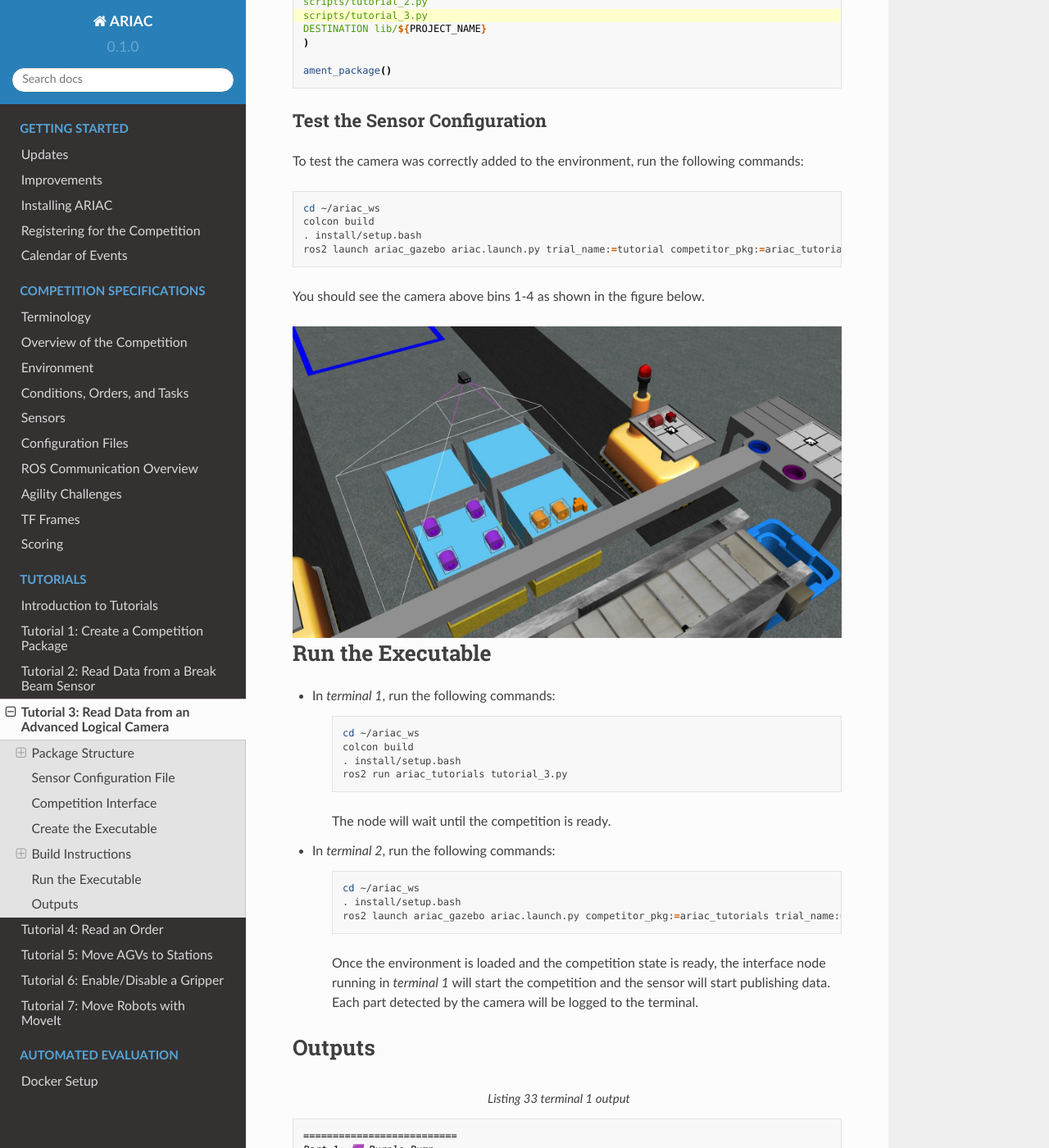
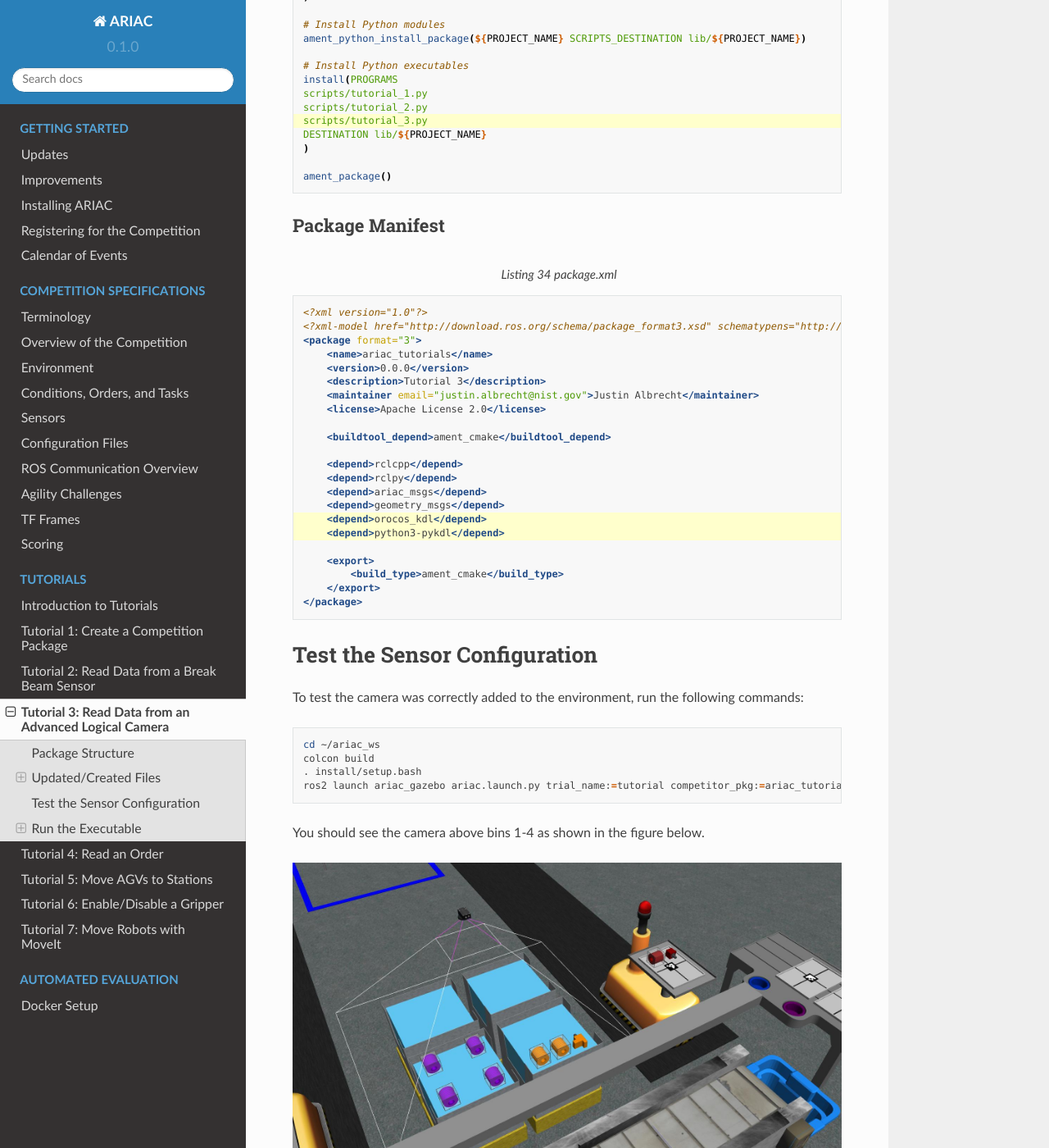
Before and after one commit to usnistgov/ARIAC, a Sphinx documentation site: the page built from docs/tutorials/tutorial_3.rst, in a window 1280 px wide and 1400 px high, scrolled down 8456 px. Shown: the whole window at 82% size. Built offline with Sphinx 7.4.7 and the Read the Docs theme 2.0.0, drawn with Linux system fonts in a browser that asks for light colours; some of the changed text lies outside the part shown.

Commit message:
updated documentation

```diff
--- a/docs/tutorials/tutorial_3.rst
+++ b/docs/tutorials/tutorial_3.rst
@@ -13,9 +13,9 @@
 .. role:: inline-bash(code)
     :language: bash
 
-=========================================================
+*****************************************************
 Tutorial 3: Read Data from an Advanced Logical Camera
-=========================================================
+*****************************************************
 
 .. admonition:: Tutorial 3
   :class: attention
@@ -39,7 +39,7 @@
 
 
 Package Structure
---------------------------------------------
+=================
 
 Updates and additions that are specific to :inline-tutorial:`tutorial 3`  are highlighted in the tree below.
 
@@ -493,6 +494,36 @@
 
     ament_package()
 
+Package Manifest
+----------------
+
+.. code-block:: xml
+    :emphasize-lines: 16-17
+    :caption: package.xml
+
+    <?xml version="1.0"?>
+    <?xml-model href="http://download.ros.org/schema/package_format3.xsd" schematypens="http://www.w3.org/2001/XMLSchema"?>
+    <package format="3">
+        <name>ariac_tutorials</name>
+        <version>0.0.0</version>
+        <description>Tutorial 3</description>
+        <maintainer email="justin.albrecht@nist.gov">Justin Albrecht</maintainer>
+        <license>Apache License 2.0</license>
+
+        <buildtool_depend>ament_cmake</buildtool_depend>
+
+        <depend>rclcpp</depend>
+        <depend>rclpy</depend>
+        <depend>ariac_msgs</depend>
+        <depend>geometry_msgs</depend>
+        <depend>orocos_kdl</depend>
+        <depend>python3-pykdl</depend>
+
+        <export>
+            <build_type>ament_cmake</build_type>
+        </export>
+    </package>
+
 
 
 Test the Sensor Configuration
@@ -515,7 +546,7 @@
 
 
 Run the Executable
---------------------------------
+==================
 
 - In *terminal 1*, run the following commands:
 
@@ -537,7 +568,7 @@
 
         cd ~/ariac_ws
         . install/setup.bash
-        ros2 launch ariac_gazebo ariac.launch.py competitor_pkg:=ariac_tutorials trial_name:=tutorials
+        ros2 launch ariac_gazebo ariac.launch.py trial_name:=tutorial competitor_pkg:=ariac_tutorials
 
 
     Once the environment is loaded and the competition state is ready, the interface node running in *terminal 1* will start the competition and the sensor will start publishing data.
```
Also changed, not shown: other parts of docs/tutorials/tutorial_3.rst (+1 -0 lines).
